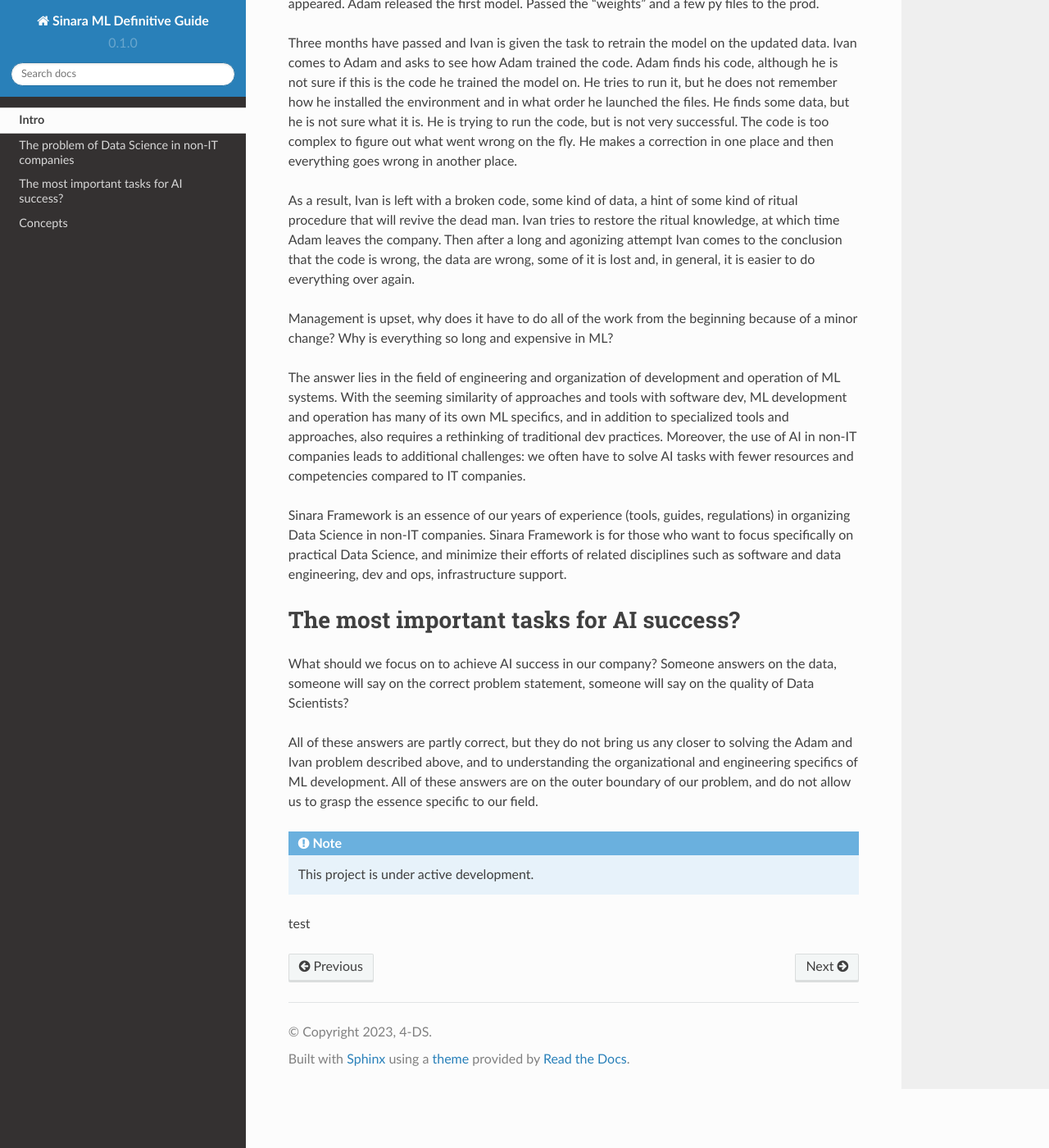
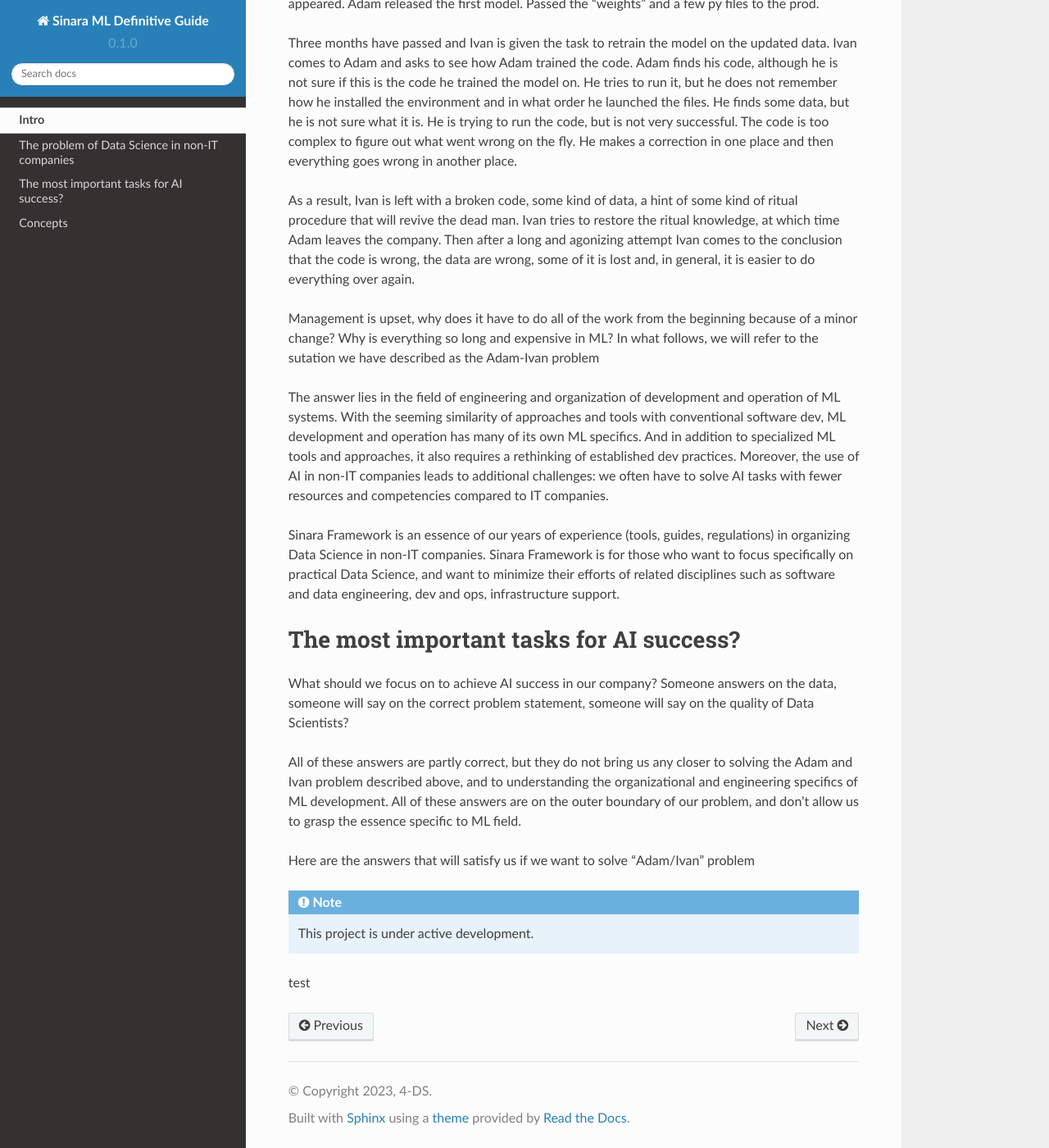
Before and after one commit to 4-DS/SinaraML-Def-Guide, a Sphinx documentation site: the page built from docs/source/intro.rst, in a window 1280 px wide and 1400 px high, scrolled down 492 px. Shown: the whole window at 82% size. Built offline with Sphinx 7.4.7 and the Read the Docs theme 2.0.0, drawn with Linux system fonts in a browser that asks for light colours.

Commit message:
Update intro.rst

```diff
--- a/docs/source/intro.rst
+++ b/docs/source/intro.rst
@@ -13,17 +13,19 @@ Three months have passed and Ivan is given the task to retrain the model on the
 
 As a result, Ivan is left with a broken code, some kind of data, a hint of some kind of ritual procedure that will revive the dead man. Ivan tries to restore the ritual knowledge, at which time Adam leaves the company. Then after a long and agonizing attempt Ivan comes to the conclusion that the code is wrong, the data are wrong, some of it is lost and, in general, it is easier to do everything over again.
 
-Management is upset, why does it have to do all of the work from the beginning because of a minor change? Why is everything so long and expensive in ML?
+Management is upset, why does it have to do all of the work from the beginning because of a minor change? Why is everything so long and expensive in ML? In what follows, we will refer to the sutation we have described as the Adam-Ivan problem
 
-The answer lies in the field of engineering and organization of development and operation of ML systems. With the seeming similarity of approaches and tools with software dev, ML development and operation has many of its own ML specifics, and in addition to specialized tools and approaches, also requires a rethinking of traditional dev practices. Moreover, the use of AI in non-IT companies leads to additional challenges: we often have to solve AI tasks with fewer resources and competencies compared to IT companies.
+The answer lies in the field of engineering and organization of development and operation of ML systems. With the seeming similarity of approaches and tools with conventional software dev, ML development and operation has many of its own ML specifics. And in addition to specialized ML tools and approaches, it also requires a rethinking of established dev practices. Moreover, the use of AI in non-IT companies leads to additional challenges: we often have to solve AI tasks with fewer resources and competencies compared to IT companies.
 
-Sinara Framework is an essence of our years of experience (tools, guides, regulations) in organizing Data Science in non-IT companies. Sinara Framework is for those who want to focus specifically on practical Data Science, and minimize their efforts of related disciplines such as software and data engineering, dev and ops, infrastructure support.
+Sinara Framework is an essence of our years of experience (tools, guides, regulations) in organizing Data Science in non-IT companies. Sinara Framework is for those who want to focus specifically on practical Data Science, and want to minimize their efforts of related disciplines such as software and data engineering, dev and ops, infrastructure support.
 
 The most important tasks for AI success?
 =====================================================
 What should we focus on to achieve AI success in our company? Someone answers on the data, someone will say on the correct problem statement, someone will say on the quality of Data Scientists?
 
-All of these answers are partly correct, but they do not bring us any closer to solving the Adam and Ivan problem described above, and to understanding the organizational and engineering specifics of ML development. All of these answers are on the outer boundary of our problem, and do not allow us to grasp the essence specific to our field.
+All of these answers are partly correct, but they do not bring us any closer to solving the Adam and Ivan problem described above, and to understanding the organizational and engineering specifics of ML development. All of these answers are on the outer boundary of our problem, and don't allow us to grasp the essence specific to ML field.
+
+Here are the answers that will satisfy us if we want to solve "Adam/Ivan" problem
 
 .. note::
 
```
